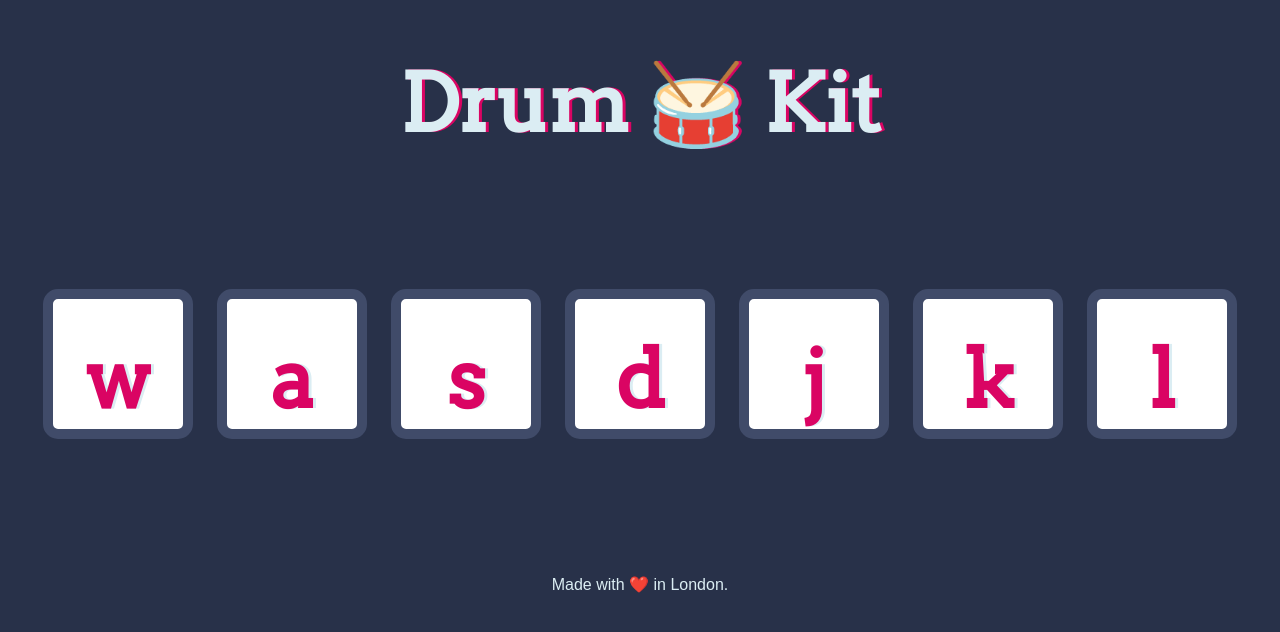
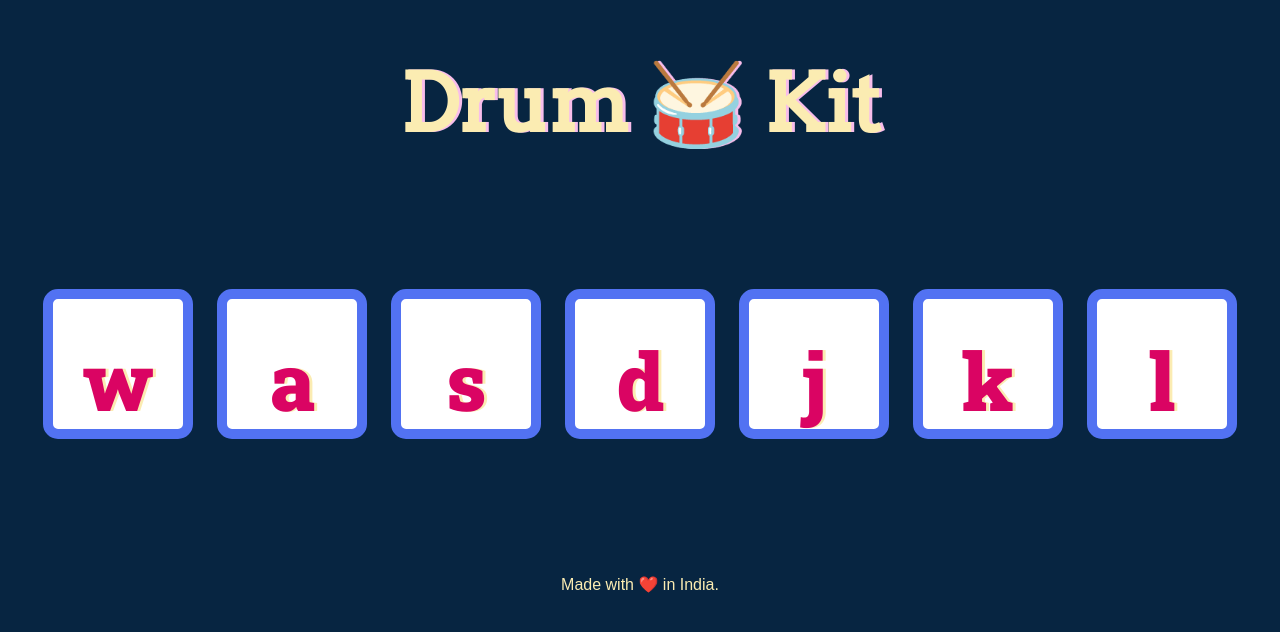
Before and after one commit to adityaraj0908/Drum-Kit, a plain HTML site: page index.html in a window 1280 px wide. Drawn offline with Linux system fonts and the light colour scheme.

Commit message:
made some css changes

```diff
--- a/index.html
+++ b/index.html
@@ -6,6 +6,9 @@
   <title>Drum Kit</title>
   <link rel="stylesheet" href="styles.css">
   <link href="https://fonts.googleapis.com/css?family=Arvo" rel="stylesheet">
+  <link rel="preconnect" href="https://fonts.googleapis.com">
+  <link rel="preconnect" href="https://fonts.gstatic.com" crossorigin>
+  <link href="https://fonts.googleapis.com/css2?family=Roboto+Slab:wght@100..900&display=swap" rel="stylesheet">
 </head>
 
 <body>
@@ -23,7 +26,7 @@
 
 
   <footer>
-    Made with ❤️ in London.
+    Made with ❤️ in India.
   </footer>
 </body>
 
--- a/styles.css
+++ b/styles.css
@@ -1,18 +1,18 @@
 body {
   text-align: center;
-  background-color: #283149;
+  background-color: #072541;
 }
 
 h1 {
   font-size: 5rem;
-  color: #DBEDF3;
+  color: #FBECB2;
   font-family: "Arvo", cursive;
-  text-shadow: 3px 0 #DA0463;
+  text-shadow: 3px 0 #F8BDEB;
 
 }
 
 footer {
-  color: #DBEDF3;
+  color: #FBECB2;
   font-family: sans-serif;
 }
 
@@ -54,7 +54,7 @@ footer {
 }
 
 .pressed {
-  box-shadow: 0 3px 4px 0 #DBEDF3;
+  box-shadow: 0 3px 4px 0 #FBECB2;
   opacity: 0.5;
 }
 
@@ -64,13 +64,13 @@ footer {
 
 .drum {
   outline: none;
-  border: 10px solid #404B69;
+  border: 10px solid #5272F2;
   font-size: 5rem;
-  font-family: 'Arvo', cursive;
+  font-family: 'Roboto Slab', cursive;
   line-height: 2;
   font-weight: 900;
   color: #DA0463;
-  text-shadow: 3px 0 #DBEDF3;
+  text-shadow: 3px 0 #FBECB2;
   border-radius: 15px;
   display: inline-block;
   width: 150px;
```
